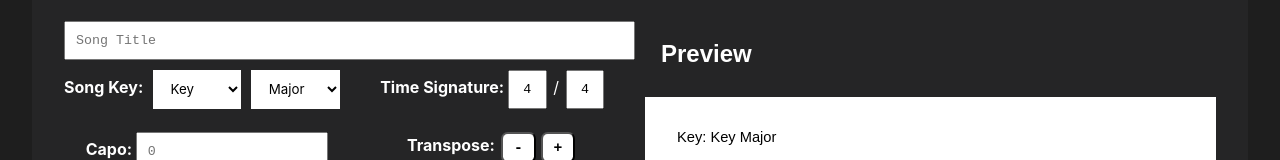
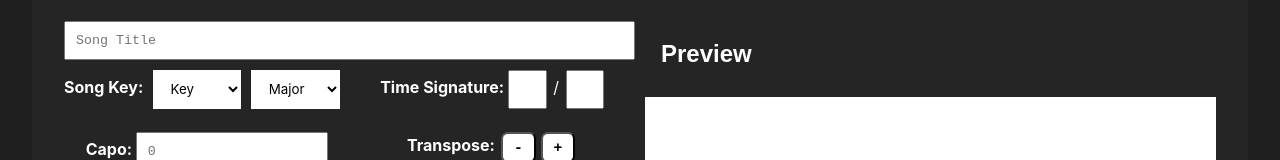
Before and after one commit to notgian/youth-chordbookerizer, a React app: page / in a window 1280 px wide. Shown: the part 247-407 px from the top of the page. Built offline with nearby package versions, Linux system fonts and the light colour scheme; the HTML template or start-up script is replaced by a standard one.

Commit message:
feat: added rendering of key signature and fixed rendering of incomplete song key field

```diff
--- a/src/InputArea.tsx
+++ b/src/InputArea.tsx
@@ -19,7 +19,7 @@ const InputArea = () => {
                         onChange={updatePreview}
                         id="input-key-name"
                     >
-                        <option disabled selected>Key</option>
+                        <option value="" disabled selected>Key</option>
                         <option value="C">C</option>
                         <option value="C#">C#/Db</option>
                         <option value="D">D</option>
@@ -48,16 +48,16 @@ const InputArea = () => {
                     <span className="input-signature-block">
                         <input
                             onChange={updatePreview}
-                            className="input-signature input-signature-top"
+                            className="input-signature"
+                            id="input-signature-top"
                             type="number"
-                            value="4"
                         />
                         <span className="input-signature-sep">/</span>
                         <input
                             onChange={updatePreview}
-                            className="input-signature input-signature-bot"
+                            className="input-signature"
+                            id="input-signature-bot"
                             type="number"
-                            value="4"
                         />
                     </span>
                 </span>
--- a/src/OutputArea.tsx
+++ b/src/OutputArea.tsx
@@ -102,6 +102,7 @@ function subscribe(callback: () => void) {
 let cachedSnapshot = {
     title: '',
     key: '',
+    keySig: '',
     chords: ''
 }
 
@@ -114,13 +115,16 @@ const getRawTextSnapshot = () => {
 
     const keyName = document.getElementById("input-key-name") as HTMLSelectElement | null;
     const keyType = document.getElementById("input-key-type") as HTMLSelectElement | null;
-    const key = keyName && keyType ? keyName.value.trim() + ' ' + keyType.value.trim() : '';
+    const key = keyName && keyName.value.trim() && keyType ? keyName.value.trim() + ' ' + keyType.value.trim() : '';
 
-    console.log(key)
+    const keySigTop = document.getElementById("input-signature-top") as HTMLSelectElement | null;
+    const keySigBot = document.getElementById("input-signature-bot") as HTMLSelectElement | null;
+    const keySig = keySigTop && keySigTop.value.trim() && keySigBot && keySigBot.value.trim() ?
+        keySigTop.value.trim() + '/' + keySigBot.value.trim() : '';
 
     let cs = cachedSnapshot;
-    if (cs.title !== title || cs.chords !== chords || cs.key !== key) {
-        cachedSnapshot = { title, key, chords };
+    if (cs.title !== title || cs.chords !== chords || cs.key !== key || cs.keySig !== keySig ) {
+        cachedSnapshot = { title, key, chords, keySig };
     }
 
     return cachedSnapshot
@@ -131,6 +135,7 @@ const OutputArea = () => {
     const snapshot = useSyncExternalStore(subscribe, getRawTextSnapshot);
     const titleText = snapshot.title;
     const key = snapshot.key;
+    const keySig = snapshot.keySig;
     const chordsText = snapshot.chords;
 
     const renderPreview = () => {
@@ -140,6 +145,8 @@ const OutputArea = () => {
             preview.push(<h3 key='title' style={outputstyles.h3}>{titleText}</h3>)
         if (key)
             preview.push(<p key='key' style={outputstyles.text}>Key: {key}</p>)
+        if (keySig)
+            preview.push(<p key='keySig' style={outputstyles.text}>{keySig}</p>)
 
         // Add a space before chords IFF title/other stuff
         // precede the chords
```
